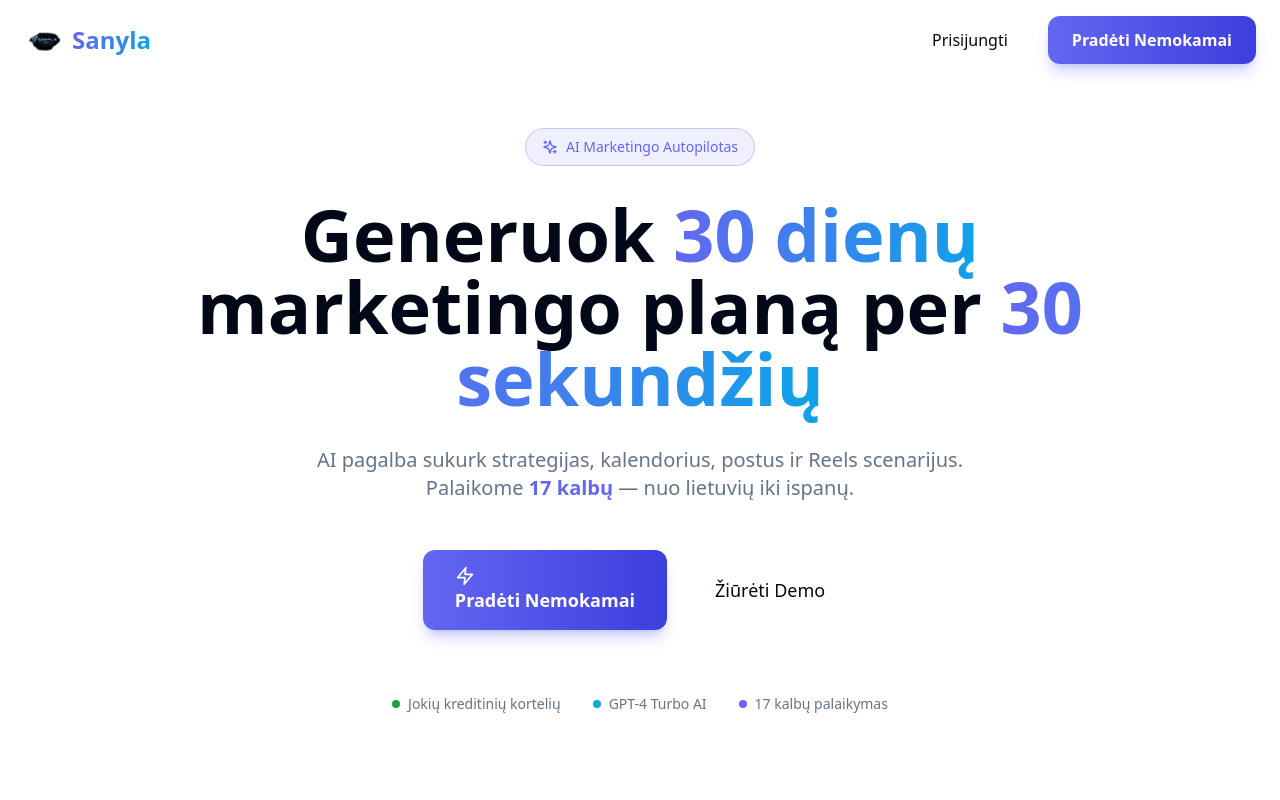
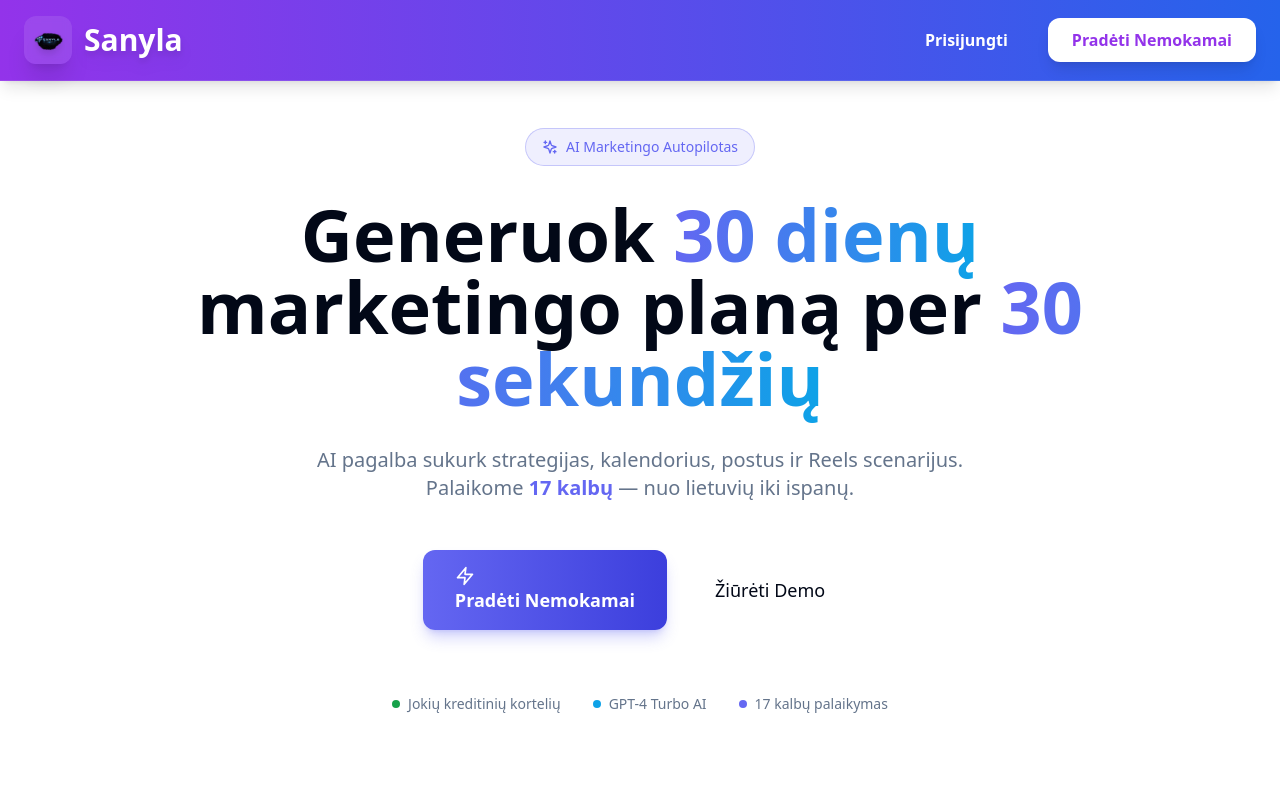
Before and after one commit to valancikas-dot/Sanyla, a Next.js app in the folder apps/web/: page / in a window 1280 px wide. Shown: the top 800 px of the page. Built offline with nearby package versions, Linux system fonts and the light colour scheme.

Commit message:
Padidinti logo ir pridėti spalvas: gradient purple-blue navigacijai, didesni logotipai (48px nav, 64px auth), shadow efektai

```diff
--- a/apps/web/src/app/auth/page.tsx
+++ b/apps/web/src/app/auth/page.tsx
@@ -71,17 +71,17 @@ export default function AuthPage() {
           </div>
 
           {/* Logo */}
-          <div className="flex items-center justify-center gap-3">
-            <div className="w-12 h-12 rounded-xl flex items-center justify-center overflow-hidden">
+          <div className="flex items-center justify-center gap-4">
+            <div className="w-20 h-20 rounded-2xl bg-gradient-to-br from-purple-500 to-blue-500 p-2 flex items-center justify-center overflow-hidden shadow-xl">
               <Image
                 src="/logo.png"
                 alt="Sanyla"
-                width={48}
-                height={48}
+                width={64}
+                height={64}
                 className="object-contain"
               />
             </div>
-            <span className="text-3xl font-bold text-gradient">Sanyla</span>
+            <span className="text-4xl font-bold bg-gradient-to-r from-purple-600 to-blue-600 bg-clip-text text-transparent">Sanyla</span>
           </div>
 
           {/* Header */}
--- a/apps/web/src/app/page.tsx
+++ b/apps/web/src/app/page.tsx
@@ -6,26 +6,26 @@ export default function HomePage() {
   return (
     <div className="min-h-screen bg-background">
       {/* Navigation */}
-      <nav className="fixed top-0 left-0 right-0 z-50 bg-background/80 backdrop-blur-xl border-b border-white/10">
+      <nav className="fixed top-0 left-0 right-0 z-50 bg-gradient-to-r from-purple-600 to-blue-600 backdrop-blur-xl border-b border-white/10 shadow-lg">
         <div className="container mx-auto px-6 py-4">
           <div className="flex items-center justify-between">
-            <div className="flex items-center gap-2">
-              <div className="w-10 h-10 rounded-xl flex items-center justify-center overflow-hidden">
+            <div className="flex items-center gap-3">
+              <div className="w-12 h-12 rounded-xl flex items-center justify-center overflow-hidden bg-white/10 backdrop-blur-sm p-1.5 shadow-xl">
                 <Image
                   src="/logo.png"
                   alt="Sanyla"
-                  width={40}
-                  height={40}
-                  className="object-contain"
+                  width={48}
+                  height={48}
+                  className="object-contain drop-shadow-lg"
                 />
               </div>
-              <span className="text-2xl font-bold text-gradient">Sanyla</span>
+              <span className="text-3xl font-bold text-white drop-shadow-lg">Sanyla</span>
             </div>
             <div className="flex items-center gap-4">
-              <Link href="/auth" className="btn-ghost">
+              <Link href="/auth" className="px-6 py-2.5 text-white hover:bg-white/10 rounded-lg transition-all font-semibold">
                 Prisijungti
               </Link>
-              <Link href="/auth" className="btn-primary">
+              <Link href="/auth" className="px-6 py-2.5 bg-white text-purple-600 hover:bg-white/90 rounded-lg transition-all font-semibold shadow-lg">
                 Pradėti Nemokamai
               </Link>
             </div>
--- a/apps/web/src/components/navigation.tsx
+++ b/apps/web/src/components/navigation.tsx
@@ -57,20 +57,20 @@ export function MainNav() {
   };
 
   return (
-    <nav className="bg-primary text-primary-foreground p-4">
+    <nav className="bg-gradient-to-r from-purple-600 to-blue-600 text-white p-4 shadow-lg">
       <div className="max-w-7xl mx-auto flex justify-between items-center">
         <div
-          className="flex items-center gap-2 cursor-pointer"
+          className="flex items-center gap-3 cursor-pointer hover:opacity-90 transition-opacity"
           onClick={() => router.push('/dashboard')}
         >
           <Image
             src="/logo.png"
             alt="Sanyla"
-            width={32}
-            height={32}
-            className="object-contain"
+            width={48}
+            height={48}
+            className="object-contain drop-shadow-lg"
           />
-          <h1 className="text-xl font-bold">Sanyla</h1>
+          <h1 className="text-2xl font-bold drop-shadow-md">Sanyla</h1>
         </div>
         <div className="flex items-center gap-4">
           <LanguageSelector />
```
Also changed, not shown: 1 other file (tests, documents, lock files or other folders).
